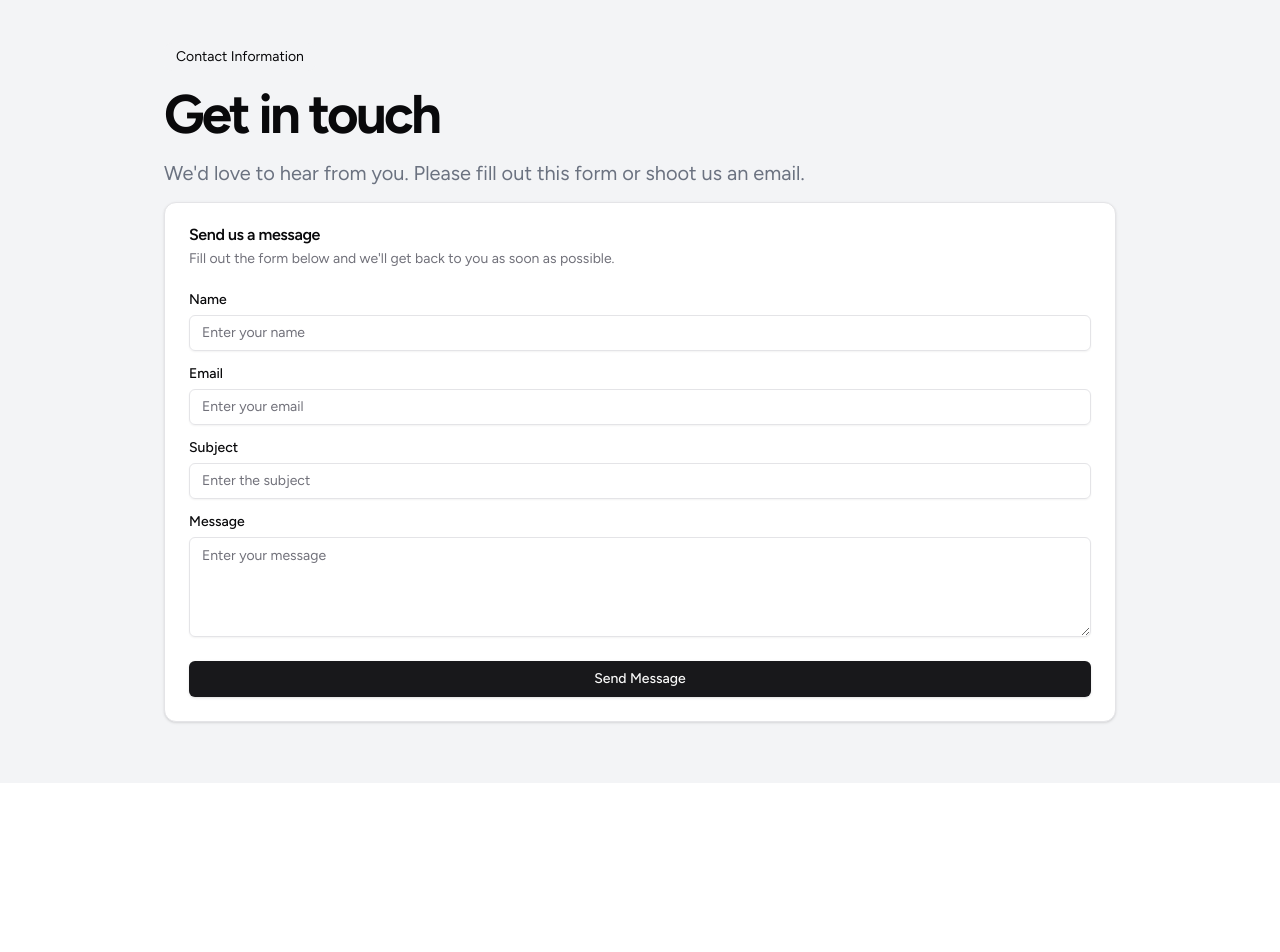
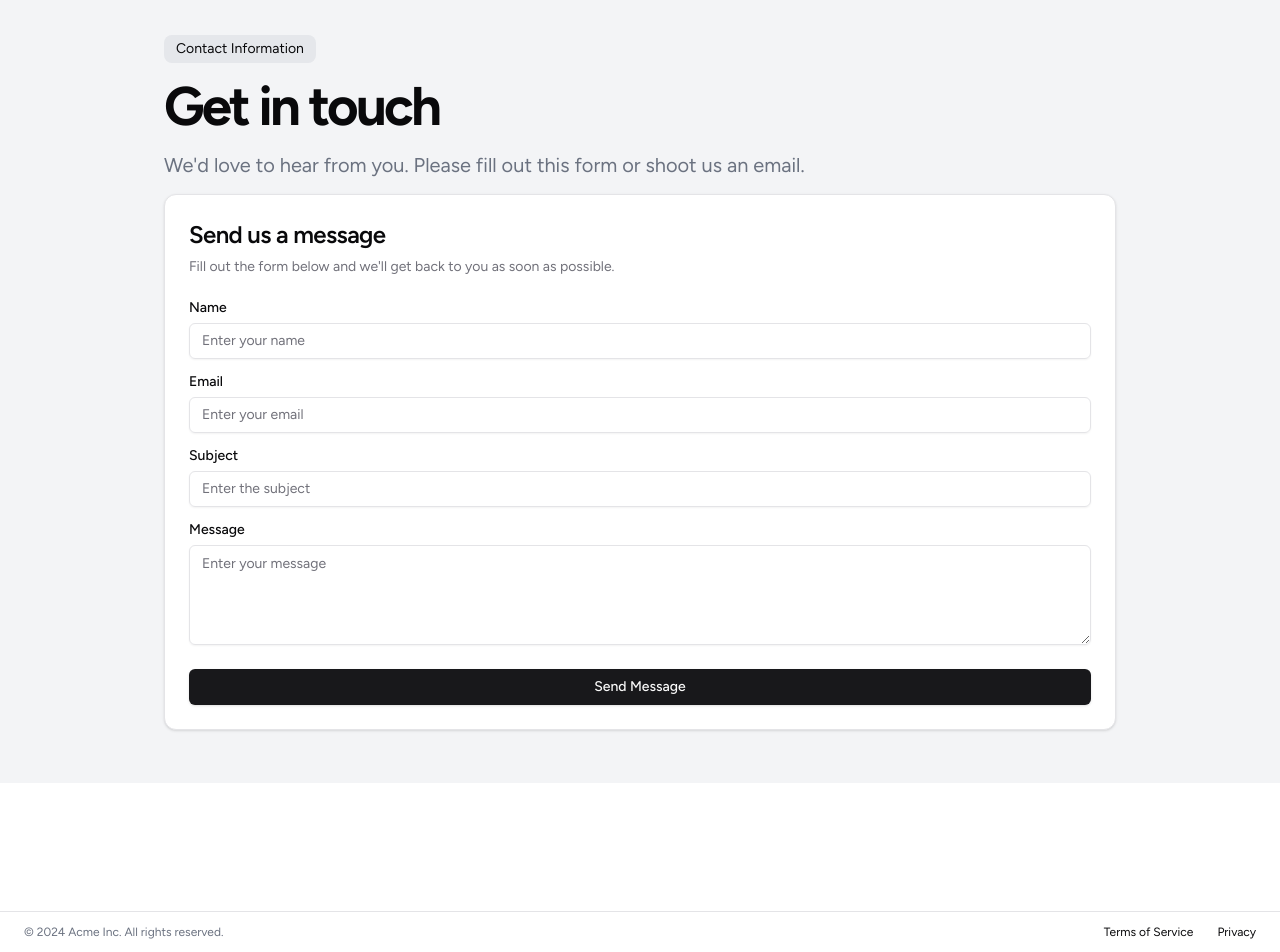
Before and after one commit to manasgedam/reflect, a Next.js app: page /landing in a window 1280 px wide. Shown: the part 2064-3016 px from the top of the page. Before the commit the page ends 2975 px from the top, so only its background shows below. Built offline with nearby package versions, Linux system fonts and the light colour scheme.

Commit message:
Updates: Footer

```diff
--- /dev/null
+++ b/src/app/components/About.tsx
@@ -0,0 +1,9 @@
+import React from 'react'
+
+export default function About() {
+  return (
+    <div>
+      About
+    </div>
+  )
+}
--- a/src/app/components/Contact.tsx
+++ b/src/app/components/Contact.tsx
@@ -11,7 +11,7 @@ export default function Contact() {
                 <div className="container px-4 md:px-6 w-full max-w-[1000px]">
                     <div className="">
                         <div className="space-y-4">
-                            <div className="inline-block rounded-lg bg-gray-100 px-3 py-1 text-sm">
+                            <div className="inline-block rounded-lg bg-gray-200 px-3 py-1 text-sm">
                                 Contact Information
                             </div>
                             <h2 className="lg:leading-tighter text-3xl font-bold tracking-tighter sm:text-4xl md:text-5xl xl:text-[3.4rem] 2xl:text-[3.75rem]">
@@ -23,7 +23,7 @@ export default function Contact() {
                         </div>
                         <Card className="mt-3">
                             <CardHeader>
-                                <CardTitle>Send us a message</CardTitle>
+                                <CardTitle className="text-2xl">Send us a message</CardTitle>
                                 <CardDescription>Fill out the form below and we'll get back to you as soon as possible.</CardDescription>
                             </CardHeader>
                             <CardContent>
--- /dev/null
+++ b/src/app/components/Footer.tsx
@@ -0,0 +1,17 @@
+import React from 'react'
+import Link from 'next/link'
+export default function Footer() {
+  return (
+    <footer className="flex flex-col gap-2 sm:flex-row py-3 w-full shrink-0 items-center px-4 md:px-6 border-t">
+        <p className="text-xs text-gray-500">© 2024 Acme Inc. All rights reserved.</p>
+        <nav className="sm:ml-auto flex gap-4 sm:gap-6">
+          <Link className="text-xs hover:underline underline-offset-4" href="#">
+            Terms of Service
+          </Link>
+          <Link className="text-xs hover:underline underline-offset-4" href="#">
+            Privacy
+          </Link>
+        </nav>
+      </footer>
+  )
+}
--- a/src/app/landing/page.tsx
+++ b/src/app/landing/page.tsx
@@ -4,6 +4,7 @@ import Hero from "@/app/components/Hero"
 import Video from "@/app/components/Video"
 import Features from "@/app/components/Features"
 import Contact from "@/app/components/Contact"
+import Footer from "@/app/components/Footer"
 export default function page() {
   return (
     <div>
@@ -12,6 +13,7 @@ export default function page() {
       <Video />
       <Features/>
       <Contact />
+      <Footer />
     </div>
   )
 }
```
